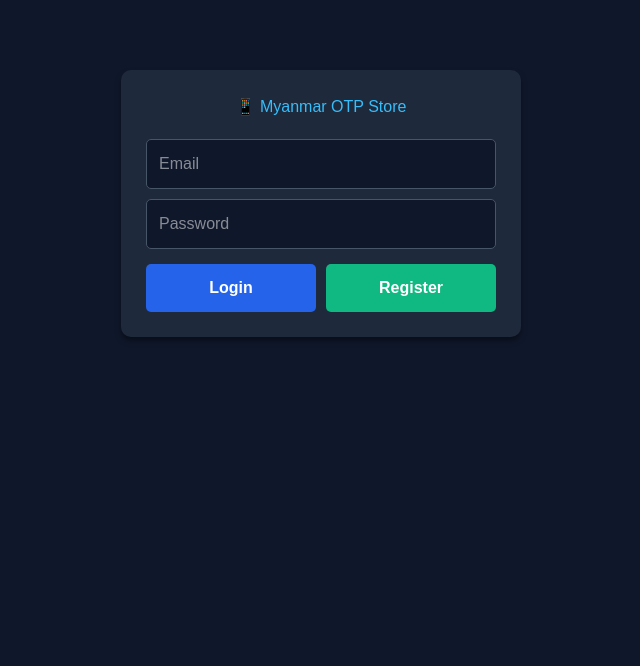
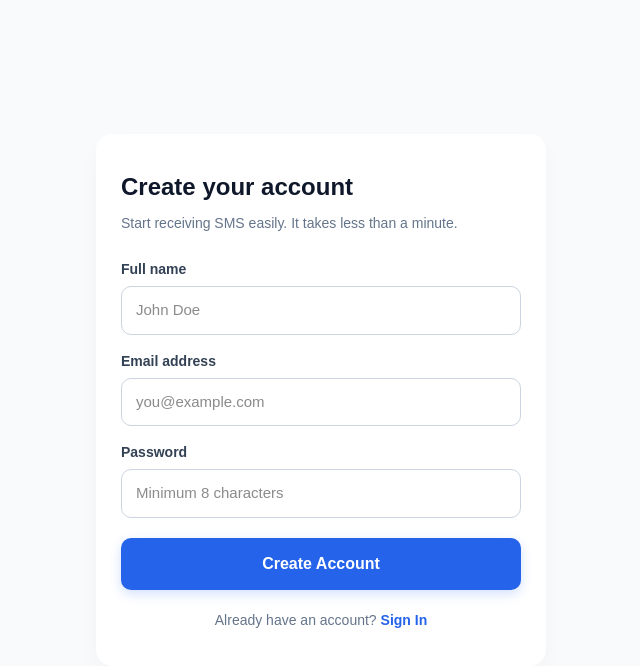
Before and after one commit to aungaungaug15-crypto/Aung124, a Next.js app: page / in a window 1280 px wide. Shown: the top 666 px of the page, without its empty margins (319-959 px from the left). Built offline with nearby package versions, Linux system fonts and the light colour scheme; no server answers.

Commit message:
Update UI to match modern temp-number design

```diff
--- a/app/page.js
+++ b/app/page.js
@@ -1,5 +1,5 @@
 "use client";
-import { useEffect, useState } from "react";
+import { useState } from "react";
 import { createClient } from "@supabase/supabase-js";
 import { useRouter } from "next/navigation";
 
@@ -9,88 +9,106 @@ const supabase = createClient(
 );
 
 export default function Home() {
+  const [fullName, setFullName] = useState("");
   const [email, setEmail] = useState("");
   const [password, setPassword] = useState("");
   const [message, setMessage] = useState("");
+  const [isLogin, setIsLogin] = useState(false);
   const router = useRouter();
 
-  useEffect(() => {
-    supabase.auth.getUser().then(({ data: { user } }) => {
-      if (user) {
-        router.push("/dashboard");
-      }
-    });
-  }, [router]);
-
-  const handleLogin = async () => {
+  const handleAuth = async (e) => {
+    e.preventDefault();
+    if (isLogin) {
       setMessage("Login ဝင်နေပါသည်...");
-    const { error } = await supabase.auth.signInWithPassword({
-      email,
-      password,
-    });
-
-    if (error) {
-      setMessage("Error: " + error.message);
+      const { error } = await supabase.auth.signInWithPassword({ email, password });
+      if (error) setMessage("Error: " + error.message);
+      else router.push("/dashboard");
     } else {
-      setMessage("Login ဝင်ရောက်မှု အောင်မြင်ပါသည်။");
-      router.push("/dashboard");
-    }
-  };
-
-  const handleRegister = async () => {
       setMessage("အကောင့်ဖွင့်နေပါသည်...");
       const { error } = await supabase.auth.signUp({
         email,
         password,
+        options: { data: { full_name: fullName } }
       });
-
-    if (error) {
-      setMessage("Error: " + error.message);
-    } else {
-      setMessage("အကောင့်ဖွင့်ခြင်း အောင်မြင်ပါသည်။ Email စစ်ပေးပါ။");
+      if (error) setMessage("Error: " + error.message);
+      else setMessage("အကောင့်ဖွင့်ခြင်း အောင်မြင်ပါသည်။ Email စစ်ပေးပါ။");
     }
   };
 
   return (
-    <div style={{ backgroundColor: "#0f172a", minHeight: "100vh", color: "white", padding: "20px", fontFamily: "sans-serif" }}>
-      <div style={{ maxWidth: "400px", margin: "50px auto", backgroundColor: "#1e293b", padding: "25px", borderRadius: "10px", boxShadow: "0 4px 6px -1px rgba(0,0,0,0.5)" }}>
-        <h2 style={{ textAlign: "center", marginBottom: "20px", color: "#38bdf8" }}>📱 Myanmar OTP Store</h2>
+    <div style={{ backgroundColor: "#f8fafc", minHeight: "100vh", display: "flex", justifyContent: "center", alignItems: "center", padding: "20px", fontFamily: "sans-serif" }}>
+      <div style={{ backgroundColor: "#ffffff", width: "100%", maxWidth: "450px", padding: "35px 25px", borderRadius: "16px", boxShadow: "0 10px 25px -5px rgba(0,0,0,0.05)" }}>
 
+        <h2 style={{ fontSize: "24px", fontWeight: "bold", color: "#0f172a", marginBottom: "8px" }}>
+          {isLogin ? "Welcome back" : "Create your account"}
+        </h2>
+        <p style={{ color: "#64748b", fontSize: "14px", marginBottom: "25px" }}>
+          {isLogin ? "Sign in to manage your OTP services." : "Start receiving SMS easily. It takes less than a minute."}
+        </p>
+
+        <form onSubmit={handleAuth}>
+          {!isLogin && (
+            <div style={{ marginBottom: "16px" }}>
+              <label style={{ display: "block", fontSize: "14px", fontWeight: "600", color: "#334155", marginBottom: "6px" }}>Full name</label>
+              <input
+                type="text"
+                placeholder="John Doe"
+                value={fullName}
+                onChange={(e) => setFullName(e.target.value)}
+                required
+                style={{ width: "100%", padding: "12px 14px", borderRadius: "10px", border: "1.5px solid #cbd5e1", fontSize: "15px", boxSizing: "border-box", outline: "none" }}
+              />
+            </div>
+          )}
+
+          <div style={{ marginBottom: "16px" }}>
+            <label style={{ display: "block", fontSize: "14px", fontWeight: "600", color: "#334155", marginBottom: "6px" }}>Email address</label>
             <input
               type="email"
-          placeholder="Email"
+              placeholder="you@example.com"
               value={email}
               onChange={(e) => setEmail(e.target.value)}
-          style={{ width: "100%", padding: "12px", marginBottom: "10px", boxSizing: "border-box", borderRadius: "5px", border: "1px solid #475569", backgroundColor: "#0f172a", color: "white" }}
+              required
+              style={{ width: "100%", padding: "12px 14px", borderRadius: "10px", border: "1.5px solid #cbd5e1", fontSize: "15px", boxSizing: "border-box", outline: "none" }}
             />
+          </div>
+
+          <div style={{ marginBottom: "20px" }}>
+            <label style={{ display: "block", fontSize: "14px", fontWeight: "600", color: "#334155", marginBottom: "6px" }}>Password</label>
             <input
               type="password"
-          placeholder="Password"
+              placeholder="Minimum 8 characters"
               value={password}
               onChange={(e) => setPassword(e.target.value)}
-          style={{ width: "100%", padding: "12px", marginBottom: "15px", boxSizing: "border-box", borderRadius: "5px", border: "1px solid #475569", backgroundColor: "#0f172a", color: "white" }}
+              required
+              style={{ width: "100%", padding: "12px 14px", borderRadius: "10px", border: "1.5px solid #cbd5e1", fontSize: "15px", boxSizing: "border-box", outline: "none" }}
             />
+          </div>
 
-        <div style={{ display: "flex", gap: "10px" }}>
           <button
-            onClick={handleLogin}
-            style={{ flex: 1, padding: "12px", backgroundColor: "#2563eb", color: "white", border: "none", borderRadius: "5px", cursor: "pointer", fontWeight: "bold" }}
+            type="submit"
+            style={{ width: "100%", padding: "14px", backgroundColor: "#2563eb", color: "white", fontWeight: "bold", fontSize: "16px", border: "none", borderRadius: "10px", cursor: "pointer", boxShadow: "0 4px 12px rgba(37,99,235,0.2)" }}
           >
-            Login
+            {isLogin ? "Sign In" : "Create Account"}
           </button>
-          <button
-            onClick={handleRegister}
-            style={{ flex: 1, padding: "12px", backgroundColor: "#10b981", color: "white", border: "none", borderRadius: "5px", cursor: "pointer", fontWeight: "bold" }}
+        </form>
+
+        <div style={{ marginTop: "20px", textAlign: "center", fontSize: "14px", color: "#64748b" }}>
+          {isLogin ? "Don't have an account? " : "Already have an account? "}
+          <span
+            onClick={() => setIsLogin(!isLogin)}
+            style={{ color: "#2563eb", fontWeight: "bold", cursor: "pointer" }}
           >
-            Register
-          </button>
+            {isLogin ? "Sign Up" : "Sign In"}
+          </span>
         </div>
 
         {message && (
-          <div style={{ marginTop: "15px", padding: "10px", backgroundColor: "#334155", color: "#facc15", borderRadius: "5px", textAlign: "center" }}>
+          <div style={{ marginTop: "20px", padding: "12px", backgroundColor: "#f1f5f9", color: "#0f172a", borderRadius: "8px", fontSize: "14px", textAlign: "center" }}>
             {message}
           </div>
         )}
+
       </div>
     </div>
   );
```
Lines whose indentation alone changed are shown as unchanged.
